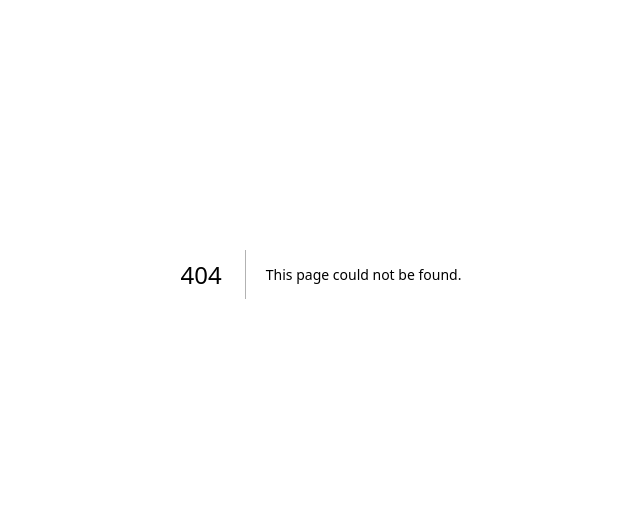
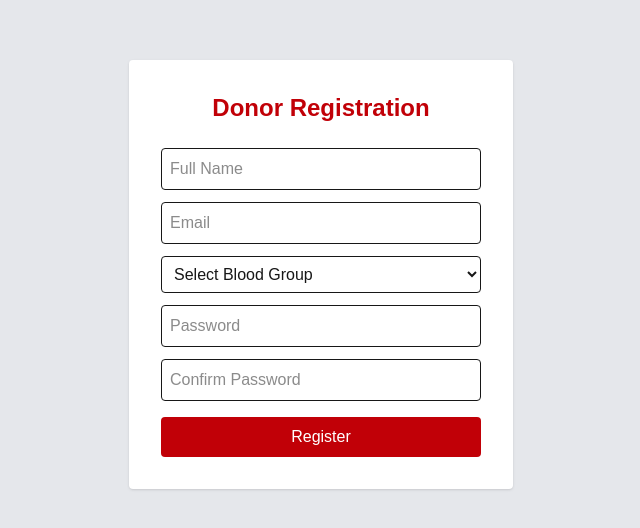
Before and after one commit to AS0825/blood-bank, a Next.js app: page /register in a window 1280 px wide. Before the commit this address had no page. Shown: the part 126-654 px from the top of the page, without its empty margins (319-959 px from the left). Built offline with nearby package versions, Linux system fonts and the light colour scheme.

Commit message:
Added donor registration and blood request

```diff
--- a/app/login/page.tsx
+++ b/app/login/page.tsx
@@ -1,30 +1,50 @@
 "use client";
 
+import { useState } from "react";
 import { useRouter } from "next/navigation";
-import { useState } from "react";
 
 export default function Login() {
   const router = useRouter();
   const [email, setEmail] = useState("");
+  const [password, setPassword] = useState("");
 
   const handleLogin = () => {
-    if (email) {
+    const storedUser = localStorage.getItem(email);
+
+    if (!storedUser) {
+      alert("User not found!");
+      return;
+    }
+
+    const user = JSON.parse(storedUser);
+
+    if (user.password === password) {
+      alert("Login Successful!");
       router.push("/dashboard");
+    } else {
+      alert("Incorrect Password!");
     }
   };
 
   return (
     <div className="min-h-screen flex items-center justify-center bg-gray-200">
-      <div className="bg-white p-8 rounded shadow-lg w-96">
-        <h2 className="text-2xl font-bold text-center text-red-700 mb-6">
-          Government Portal Login
+      <div className="bg-white p-8 rounded shadow w-96">
+        <h2 className="text-2xl font-bold mb-6 text-center text-blue-700">
+          Login
         </h2>
 
         <input
           type="email"
-          placeholder="Official Email ID"
+          placeholder="Email"
+          className="w-full p-2 border rounded mb-3"
+          onChange={(e) => setEmail(e.target.value)}
+        />
+
+        <input
+          type="password"
+          placeholder="Password"
           className="w-full p-2 border rounded mb-4"
-          onChange={(e) => setEmail(e.target.value)}
+          onChange={(e) => setPassword(e.target.value)}
         />
 
         <button
--- /dev/null
+++ b/app/register/page.tsx
@@ -0,0 +1,83 @@
+"use client";
+
+import { useState } from "react";
+
+export default function Register() {
+  const [form, setForm] = useState({
+    name: "",
+    email: "",
+    password: "",
+    confirmPassword: "",
+    bloodGroup: ""
+  });
+
+  const handleSubmit = () => {
+    if (form.password !== form.confirmPassword) {
+      alert("Passwords do not match");
+      return;
+    }
+
+    localStorage.setItem(form.email, JSON.stringify(form));
+    alert("Registration Successful!");
+  };
+
+  return (
+    <div className="min-h-screen flex items-center justify-center bg-gray-200">
+      <div className="bg-white p-8 rounded shadow w-96">
+        <h2 className="text-2xl font-bold mb-6 text-center text-red-700">
+          Donor Registration
+        </h2>
+
+        <input
+          type="text"
+          placeholder="Full Name"
+          className="w-full p-2 border rounded mb-3"
+          onChange={(e) => setForm({...form, name: e.target.value})}
+        />
+
+        <input
+          type="email"
+          placeholder="Email"
+          className="w-full p-2 border rounded mb-3"
+          onChange={(e) => setForm({...form, email: e.target.value})}
+        />
+
+        <select
+          className="w-full p-2 border rounded mb-3"
+          onChange={(e) => setForm({...form, bloodGroup: e.target.value})}
+        >
+          <option value="">Select Blood Group</option>
+          <option>A+</option>
+          <option>A-</option>
+          <option>B+</option>
+          <option>B-</option>
+          <option>O+</option>
+          <option>O-</option>
+          <option>AB+</option>
+          <option>AB-</option>
+        </select>
+
+        <input
+          type="password"
+          placeholder="Password"
+          className="w-full p-2 border rounded mb-3"
+          onChange={(e) => setForm({...form, password: e.target.value})}
+        />
+
+        <input
+          type="password"
+          placeholder="Confirm Password"
+          className="w-full p-2 border rounded mb-4"
+          onChange={(e) => setForm({...form, confirmPassword: e.target.value})}
+        />
+
+        <button
+          onClick={handleSubmit}
+          className="w-full bg-red-700 text-white py-2 rounded hover:bg-red-800"
+        >
+          Register
+        </button>
+      </div>
+    </div>
+  );
+}
--- /dev/null
+++ b/app/request/page.tsx
@@ -0,0 +1,43 @@
+"use client";
+
+import { useState } from "react";
+
+export default function RequestBlood() {
+  const [bloodGroup, setBloodGroup] = useState("");
+
+  const handleRequest = () => {
+    alert(`Blood request sent for ${bloodGroup}`);
+  };
+
+  return (
+    <div className="min-h-screen flex items-center justify-center bg-green-100">
+      <div className="bg-white p-8 rounded shadow w-96">
+        <h2 className="text-2xl font-bold mb-6 text-center text-green-700">
+          Request Blood
+        </h2>
+
+        <select
+          className="w-full p-2 border rounded mb-4"
+          onChange={(e) => setBloodGroup(e.target.value)}
+        >
+          <option>Select Blood Group</option>
+          <option>A+</option>
+          <option>A-</option>
+          <option>B+</option>
+          <option>B-</option>
+          <option>O+</option>
+          <option>O-</option>
+          <option>AB+</option>
+          <option>AB-</option>
+        </select>
+
+        <button
+          onClick={handleRequest}
+          className="w-full bg-green-700 text-white py-2 rounded hover:bg-green-800"
+        >
+          Submit Request
+        </button>
+      </div>
+    </div>
+  );
+}
```
